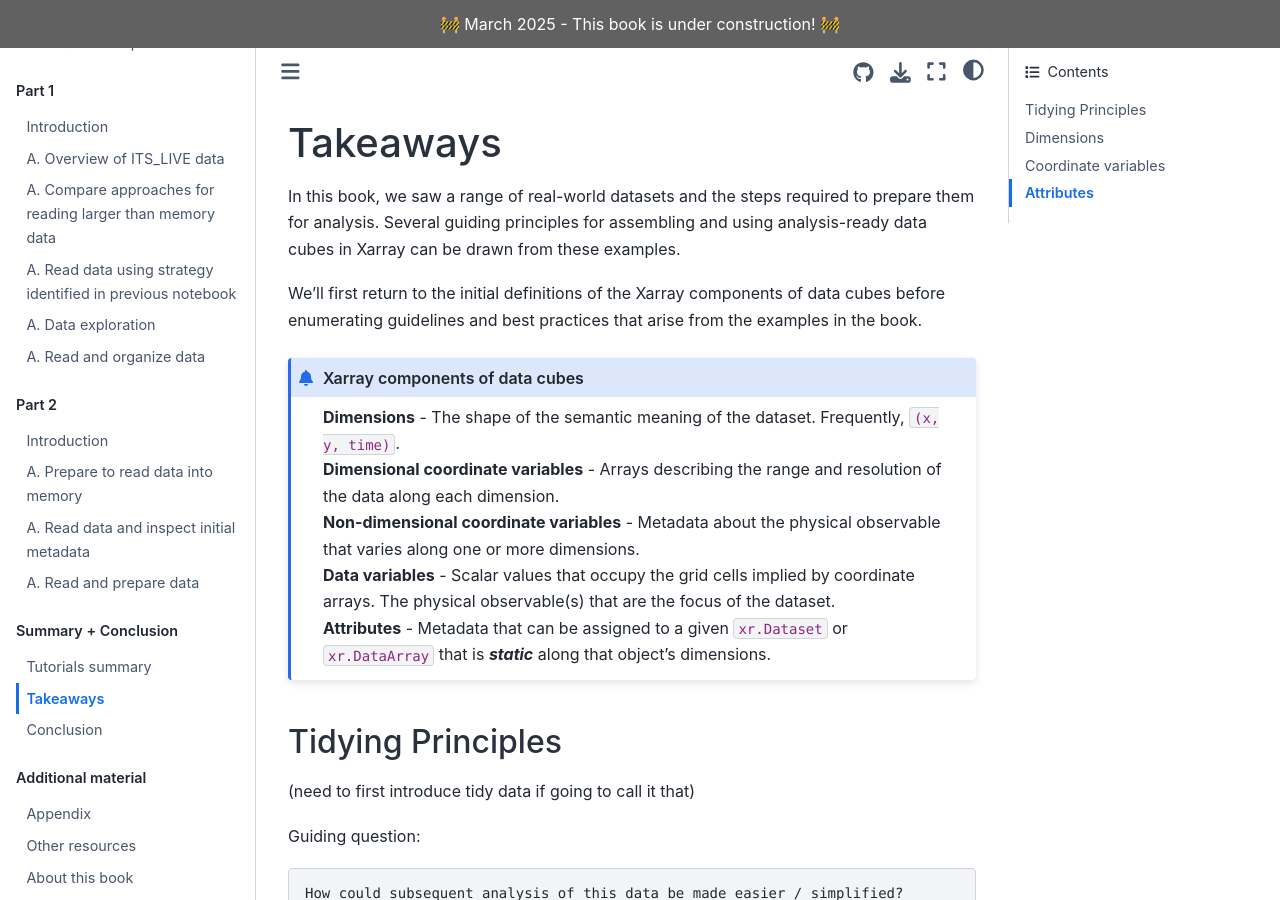
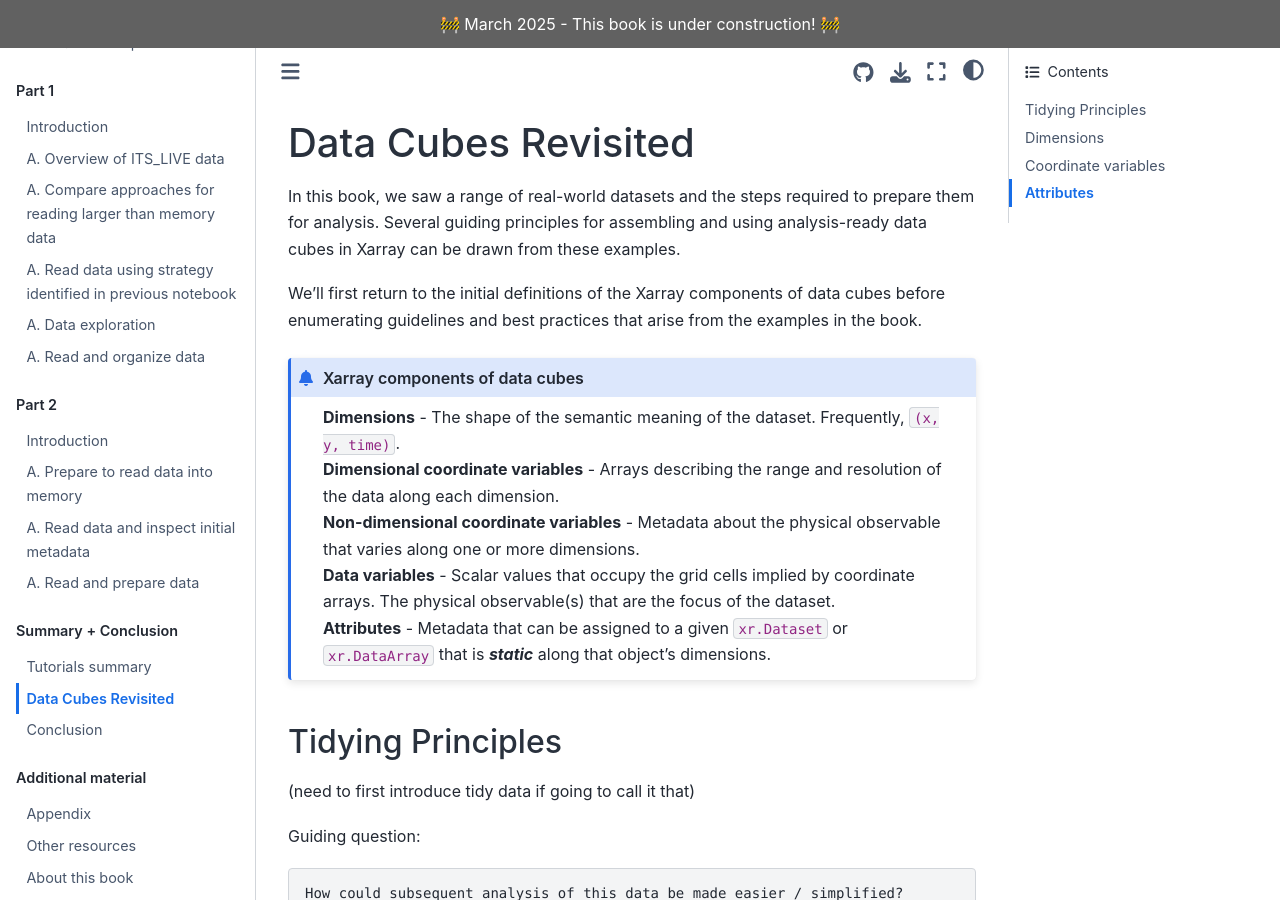
Before and after one commit to e-marshall/tutorials, a Jupyter Book: the page built from book/pt4/datacubes_revisited.md, in a window 1280 px wide and 900 px high. Built offline with Jupyter Book 1.0.4 settings and Sphinx 7.4.7 and the Sphinx Book theme 1.1.4, drawn with Linux system fonts in a browser that asks for light colours; pages that are not in the unit, such as notebooks, are missing from menus.

Commit message:
update toc, rename takeaways

```diff
--- a/book/_toc.yml
+++ b/book/_toc.yml
@@ -9,7 +9,6 @@
     - file: intro/open_source_setting
   - caption: Background
     chapters:
-    #- file: background/background_root
     - file: background/context_motivation
     - file: background/data_cubes
     - file: background/tutorials_overview
@@ -32,12 +31,10 @@
     - file: tutorial2/nbs/3_asf_exploratory_analysis
     - file: tutorial2/nbs/4_read_pc_data
     - file: tutorial2/nbs/5_comparing_s1_rtc_datasets
-   # - file: tutorial2/nbs/6_example_s1_rtc_time_series_analysis
   - caption: Summary + Conclusion
     chapters:
     - file: pt4/summary
-   # - file: pt4/tidy_principles
-    - file: pt4/takeaways
+    - file: pt4/datacubes_revisited
     - file: pt4/conclusion
   - caption: Additional material
     chapters:
--- a/book/pt4/takeaways.md
+++ b/book/pt4/datacubes_revisited.md
@@ -1,4 +1,4 @@
-# Takeaways
+# Data Cubes Revisited
 
 In this book, we saw a range of real-world datasets and the steps required to prepare them for analysis. Several guiding principles for assembling and using analysis-ready data cubes in Xarray can be drawn from these examples.
 
```
